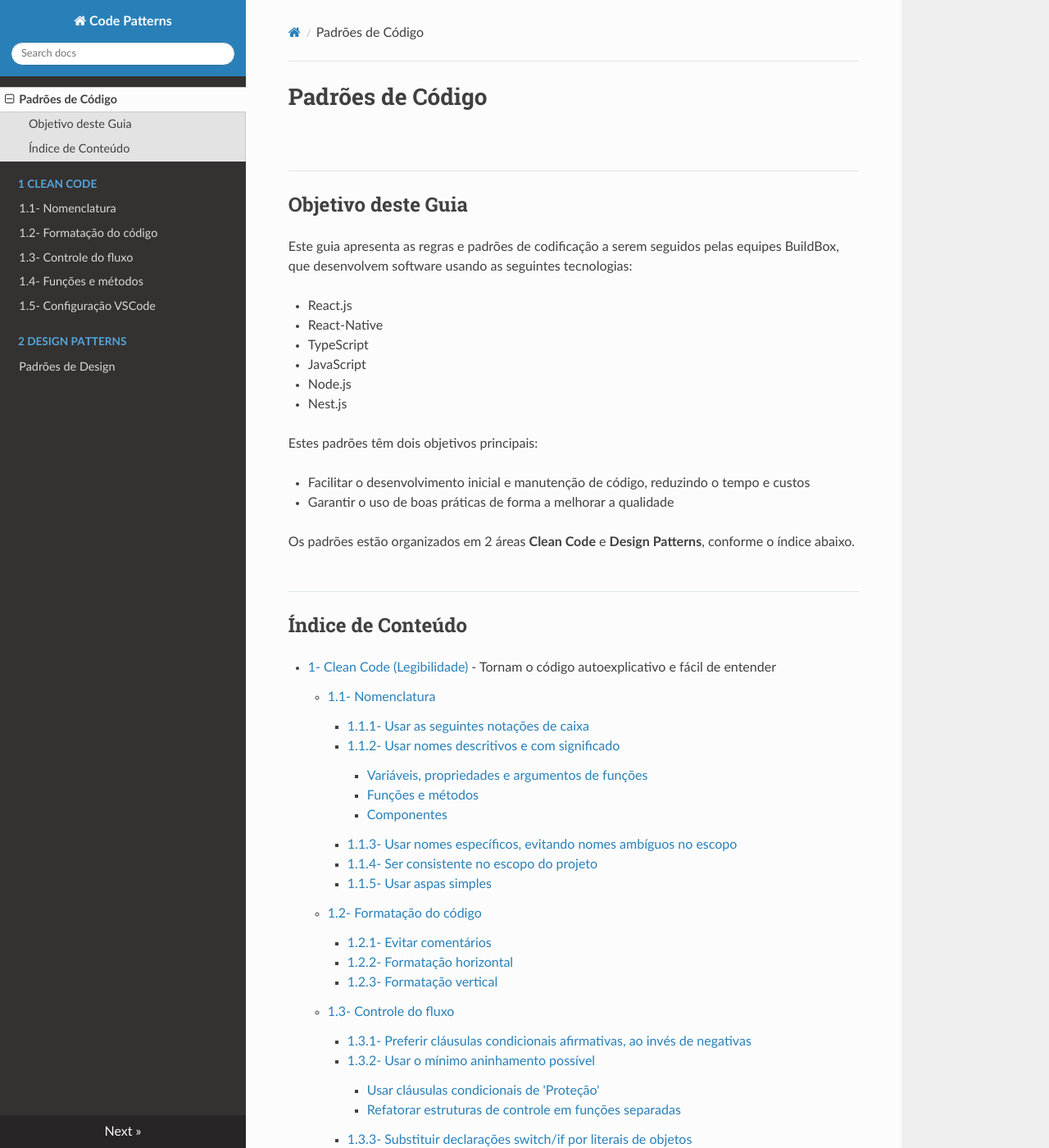
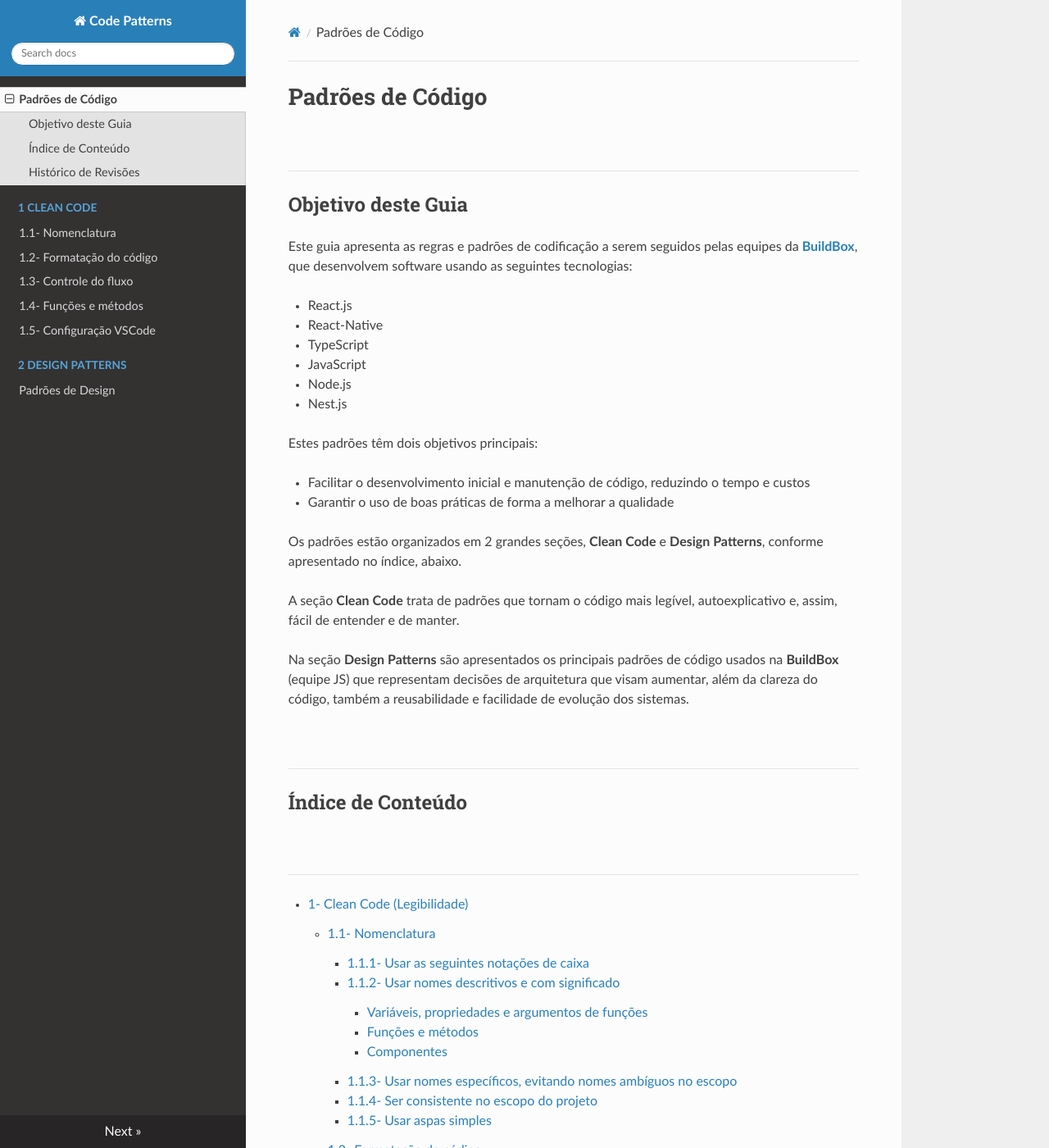
Before and after one commit to Buildbox-ItSolutions/buildbox-itsolutions.github.io, an MkDocs documentation site: the page built from docs/index.md, in a window 1280 px wide and 1400 px high. Shown: the whole window at 82% size. Built offline with MkDocs 1.6.1, drawn with Linux system fonts in a browser that asks for light colours; nearby versions of some CDN libraries; some of the changed text lies outside the part shown.

Commit message:
Completed Draft Version for first Technical Review

```diff
--- a/docs/index.md
+++ b/docs/index.md
@@ -4,8 +4,7 @@
 ***
 
 ## Objetivo deste Guia<br>
-Este guia apresenta as regras e padrões de codificação a serem seguidos pelas equipes BuildBox,<br>
-que desenvolvem software usando as seguintes tecnologias:
+Este guia apresenta as regras e padrões de codificação a serem seguidos pelas equipes da [**BuildBox**](https://buildbox.com.br/), que desenvolvem software usando as seguintes tecnologias:<br>
 
 * React.js
 * React-Native
@@ -19,13 +18,22 @@
 * Facilitar o desenvolvimento inicial e manutenção de código, reduzindo o tempo e custos
 * Garantir o uso de boas práticas de forma a melhorar a qualidade
 
-Os padrões estão organizados em 2 áreas **Clean Code** e **Design Patterns**, conforme o índice abaixo.<br>
+Os padrões estão organizados em 2 grandes seções, **Clean Code** e **Design Patterns**, conforme apresentado no índice, abaixo.<br>
+
+A seção **Clean Code** trata de padrões que tornam o código mais legível, autoexplicativo e, assim, fácil de entender e de manter.<br>
+
+Na seção **Design Patterns** são apresentados os principais padrões de código usados na **BuildBox** (equipe JS) que representam decisões de arquitetura que visam aumentar, além da clareza do código, também a reusabilidade e facilidade de evolução dos sistemas.
+
 <br>
 
 ***
 
 ## Índice de Conteúdo<br>
-* [1- Clean Code (Legibilidade)](1-Clean-Code/1-nomenclature.md) - Tornam o código autoexplicativo e fácil de entender
+<br>
+
+***
+
+* [1- Clean Code (Legibilidade)](1-Clean-Code/1-nomenclature.md)
     * [1.1- Nomenclatura](1-Clean-Code/1-nomenclature.md)
         * [1.1.1- Usar as seguintes notações de caixa](1-Clean-Code/1-nomenclature.md)
         * [1.1.2- Usar nomes descritivos e com significado](1-Clean-Code/1-nomenclature.md)
@@ -75,3 +85,15 @@
     * [2.10- Componentes - Controller/View]()
     * [2.11- Componentes - Formulários]()
     * [2.12- Hooks - React-Query]()
+
+<br>
+
+***
+
+## Histórico de Revisões<br>
+<br>
+
+| Versão    | Data         | Descrição                                                |
+| :-------: | :----------: | :------------------------------------------------------- |
+| 01-D01    | 05-Jun-2023  | Rascunho para primeira revisão técnica                   |
+| -         | -            | -                                                        |
```
Also changed, not shown: other parts of docs/index.md (+3 -1 lines).
